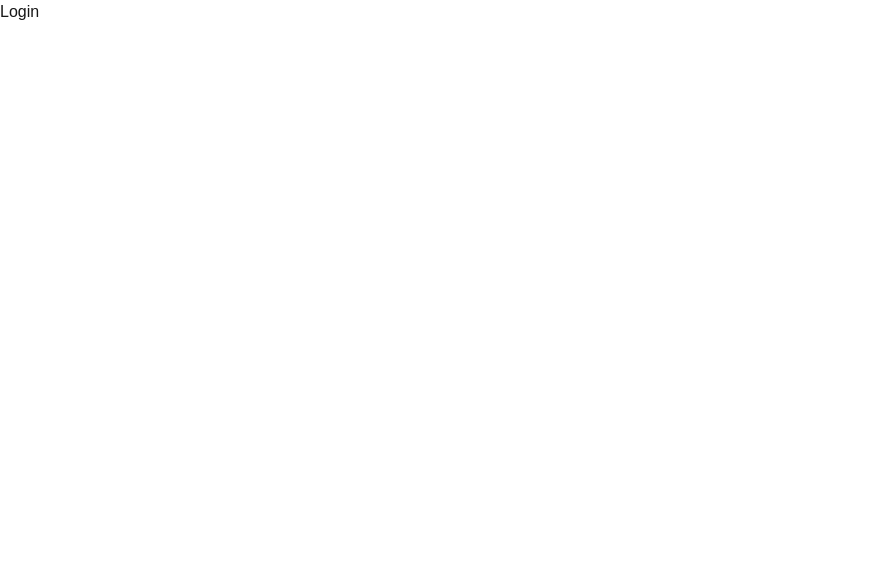
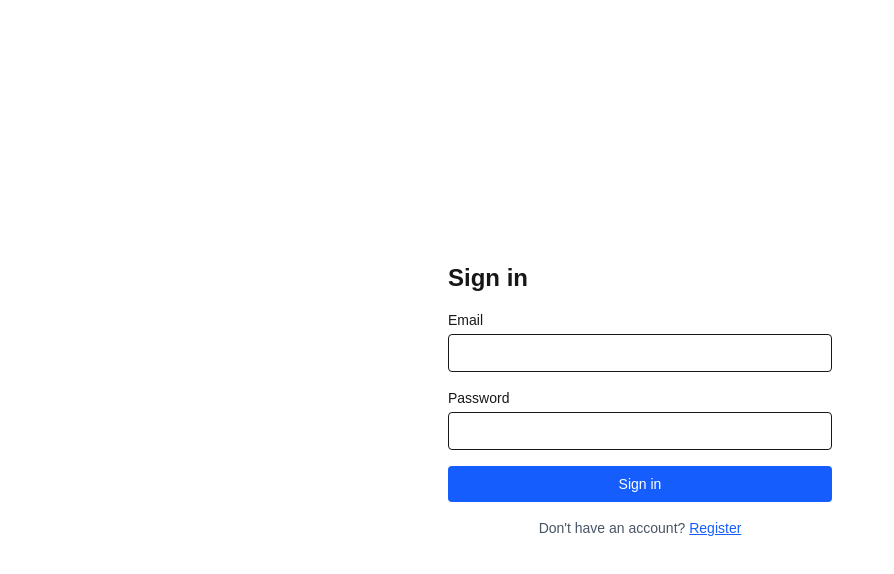
Before and after one commit to juanjozarra/vet-car, a Next.js app: page /login in a window 1280 px wide. Shown: the top 574 px of the page, without its empty margins (0-894 px from the left). Built offline with nearby package versions, Linux system fonts and the light colour scheme.

Commit message:
feat: add login page form

```diff
--- a/app/(auth)/login/page.tsx
+++ b/app/(auth)/login/page.tsx
@@ -1,7 +1,75 @@
+'use client'
+
+import { signIn } from 'next-auth/react'
+import { useRouter } from 'next/navigation'
+import { useState } from 'react'
+
 export default function LoginPage() {
+  const router = useRouter()
+  const [error, setError] = useState('')
+  const [loading, setLoading] = useState(false)
+
+  async function handleSubmit(e: React.FormEvent<HTMLFormElement>) {
+    e.preventDefault()
+    setError('')
+    setLoading(true)
+
+    const form = e.currentTarget
+    const email = (form.elements.namedItem('email') as HTMLInputElement).value
+    const password = (form.elements.namedItem('password') as HTMLInputElement).value
+
+    const result = await signIn('credentials', { email, password, redirect: false })
+
+    setLoading(false)
+
+    if (result?.error) {
+      setError('Invalid email or password')
+      return
+    }
+
+    router.push('/')
+    router.refresh()
+  }
+
   return (
-    <main>
-      <h1>Login</h1>
+    <main className="min-h-screen flex items-center justify-center p-4">
+      <form onSubmit={handleSubmit} className="flex flex-col gap-4 w-full max-w-sm">
+        <h1 className="text-2xl font-bold">Sign in</h1>
+        {error && <p className="text-red-500 text-sm">{error}</p>}
+        <div className="flex flex-col gap-1">
+          <label htmlFor="email" className="text-sm font-medium">Email</label>
+          <input
+            id="email"
+            name="email"
+            type="email"
+            required
+            autoComplete="email"
+            className="border rounded px-3 py-2 text-sm"
+          />
+        </div>
+        <div className="flex flex-col gap-1">
+          <label htmlFor="password" className="text-sm font-medium">Password</label>
+          <input
+            id="password"
+            name="password"
+            type="password"
+            required
+            autoComplete="current-password"
+            className="border rounded px-3 py-2 text-sm"
+          />
+        </div>
+        <button
+          type="submit"
+          disabled={loading}
+          className="bg-blue-600 text-white rounded px-4 py-2 text-sm font-medium disabled:opacity-50"
+        >
+          {loading ? 'Signing in…' : 'Sign in'}
+        </button>
+        <p className="text-sm text-center text-gray-600">
+          Don&apos;t have an account?{' '}
+          <a href="/register" className="text-blue-600 underline">Register</a>
+        </p>
+      </form>
     </main>
   )
 }
```
